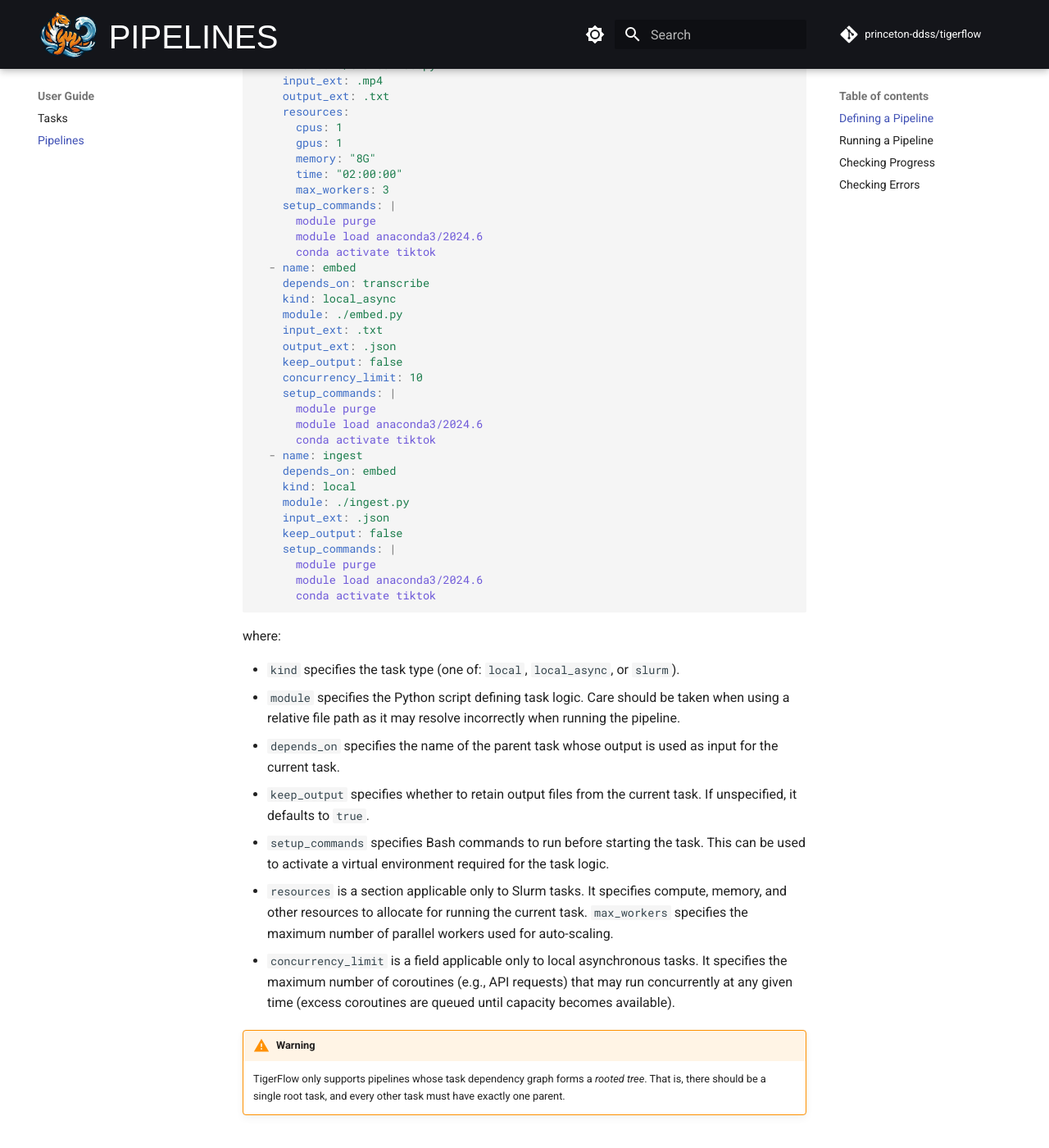
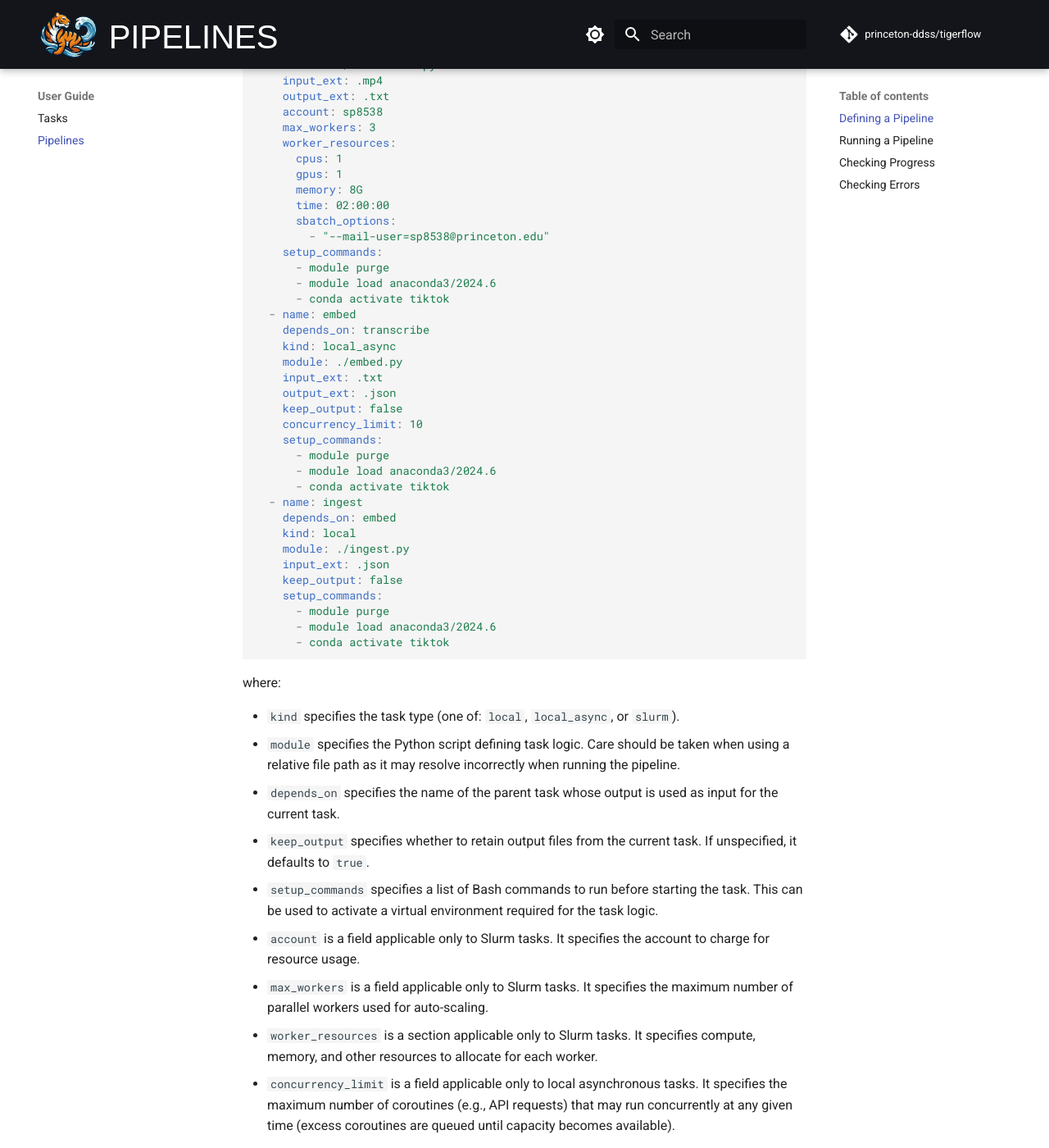
Before and after one commit to princeton-ddss/tigerflow, an MkDocs documentation site: the page built from docs/mkdocs/guides/pipeline.md, in a window 1280 px wide and 1400 px high, scrolled down 2021 px. Shown: the whole window at 82% size. Built offline with MkDocs 1.6.1 and Material for MkDocs 9.7.7, drawn with Linux system fonts in a browser that asks for light colours; some web fonts are replaced; comment, search, counter and statistics services are not loaded; the version menu is left out.

Commit message:
Improve task config and command (#22)
Improvements include:

- Users must specify which account to charge for Slurm tasks

- Users can pass arbitrary sbatch options (e.g., `--mail-user`)

- Make clearer that the resources specified in a Slurm task is
for each worker, not the entire task

- Multiple options/commands are passed as a list (rather than
a single semicolon-separated string), which helps to avoid
a potential bug in identifying each individual option/command

````diff
--- a/docs/mkdocs/guides/pipeline.md
+++ b/docs/mkdocs/guides/pipeline.md
@@ -60,16 +60,19 @@ tasks:
     module: ./transcribe.py
     input_ext: .mp4
     output_ext: .txt
-    resources:
+    account: sp8538
+    max_workers: 3
+    worker_resources:
       cpus: 1
       gpus: 1
-      memory: "8G"
-      time: "02:00:00"
-      max_workers: 3
-    setup_commands: |
-      module purge
-      module load anaconda3/2024.6
-      conda activate tiktok
+      memory: 8G
+      time: 02:00:00
+      sbatch_options:
+        - "--mail-user=sp8538@princeton.edu"
+    setup_commands:
+      - module purge
+      - module load anaconda3/2024.6
+      - conda activate tiktok
   - name: embed
     depends_on: transcribe
     kind: local_async
@@ -78,20 +81,20 @@ tasks:
     output_ext: .json
     keep_output: false
     concurrency_limit: 10
-    setup_commands: |
-      module purge
-      module load anaconda3/2024.6
-      conda activate tiktok
+    setup_commands:
+      - module purge
+      - module load anaconda3/2024.6
+      - conda activate tiktok
   - name: ingest
     depends_on: embed
     kind: local
     module: ./ingest.py
     input_ext: .json
     keep_output: false
-    setup_commands: |
-      module purge
-      module load anaconda3/2024.6
-      conda activate tiktok
+    setup_commands:
+      - module purge
+      - module load anaconda3/2024.6
+      - conda activate tiktok
 ```
 
 where:
@@ -100,8 +103,10 @@ where:
 - `module` specifies the Python script defining task logic. Care should be taken when using a relative file path as it may resolve incorrectly when running the pipeline.
 - `depends_on` specifies the name of the parent task whose output is used as input for the current task.
 - `keep_output` specifies whether to retain output files from the current task. If unspecified, it defaults to `true`.
-- `setup_commands` specifies Bash commands to run before starting the task. This can be used to activate a virtual environment required for the task logic.
-- `resources` is a section applicable only to Slurm tasks. It specifies compute, memory, and other resources to allocate for running the current task. `max_workers` specifies the maximum number of parallel workers used for auto-scaling.
+- `setup_commands` specifies a list of Bash commands to run before starting the task. This can be used to activate a virtual environment required for the task logic.
+- `account` is a field applicable only to Slurm tasks. It specifies the account to charge for resource usage.
+- `max_workers` is a field applicable only to Slurm tasks. It specifies the maximum number of parallel workers used for auto-scaling.
+- `worker_resources` is a section applicable only to Slurm tasks. It specifies compute, memory, and other resources to allocate for each worker.
 - `concurrency_limit` is a field applicable only to local asynchronous tasks. It specifies the maximum number of coroutines (e.g., API requests) that may run concurrently at any given time (excess coroutines are queued until capacity becomes available).
 
 !!! warning
````
Also changed, not shown: docs/mkdocs/guides/task.md (+11 -5 lines), 2 other files.
